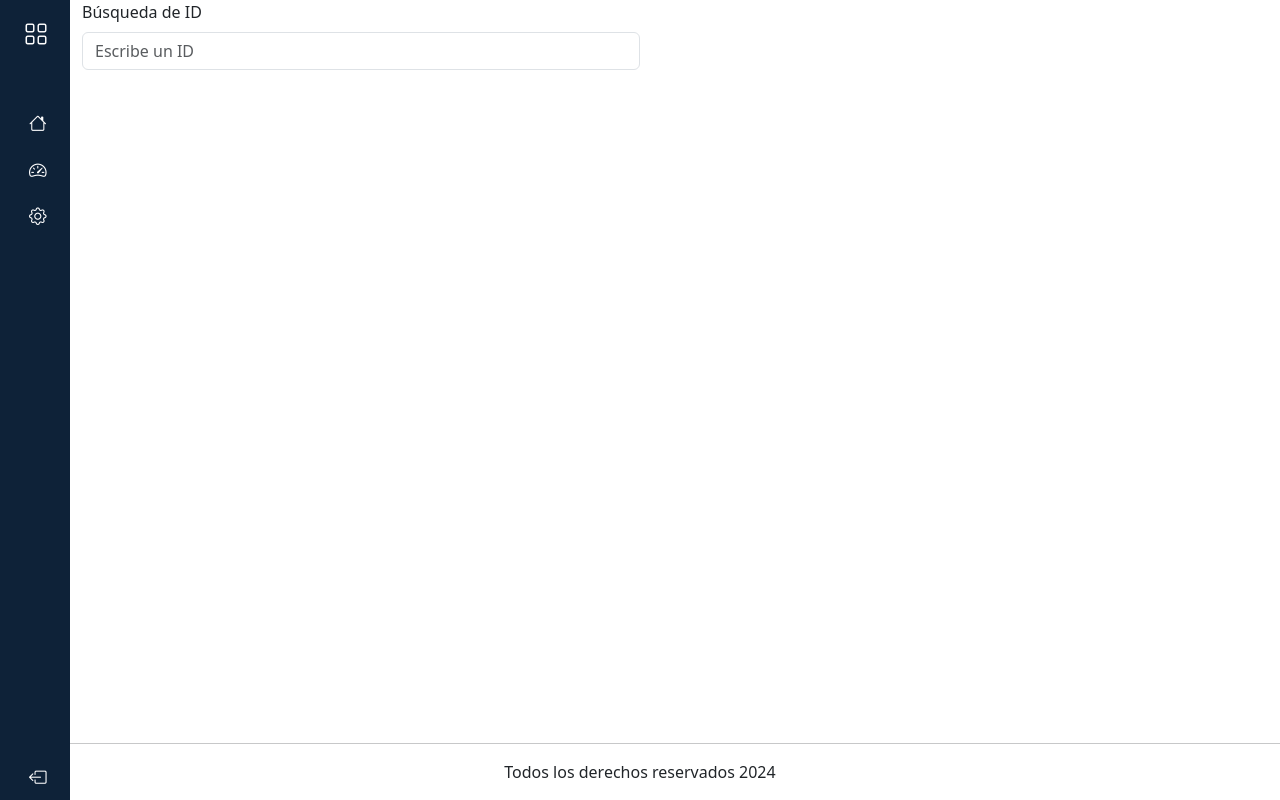
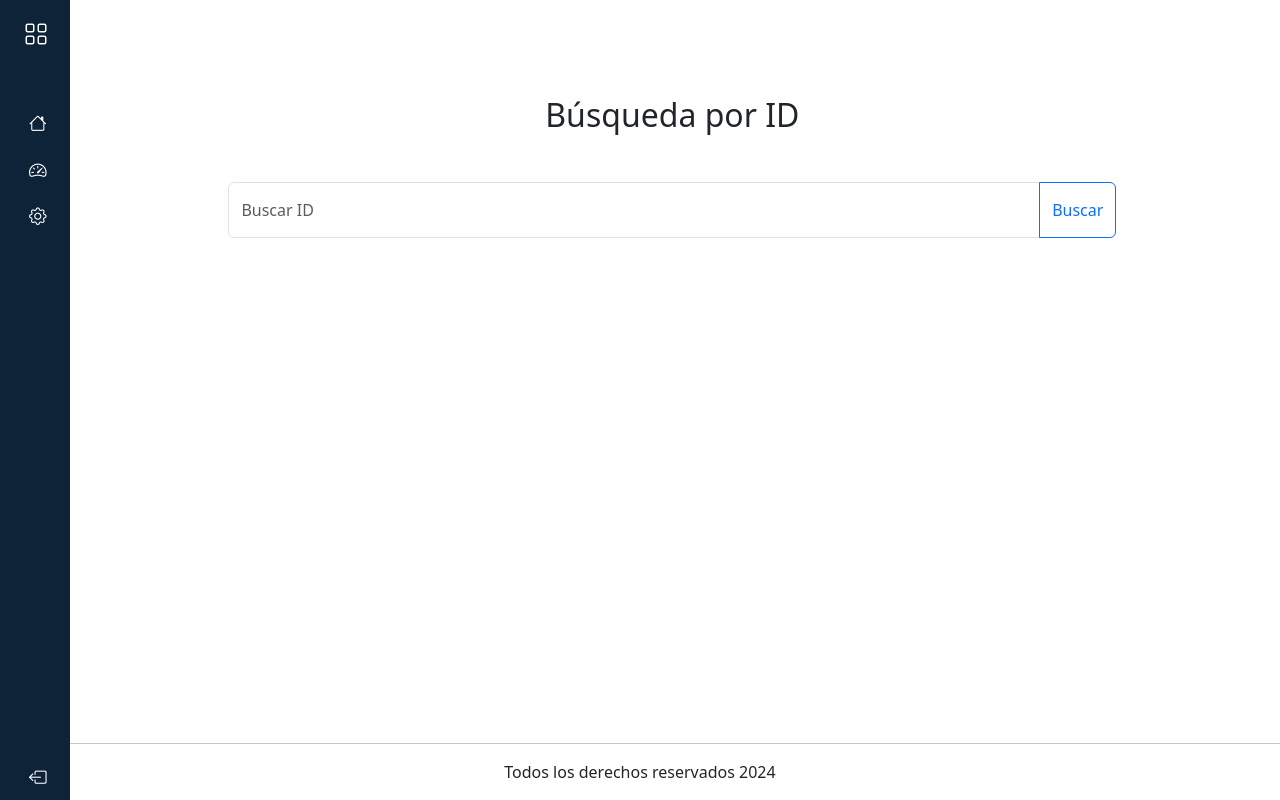
Before and after one commit to danieljpay/gymbro_front, an Angular app: page / in a window 1280 px wide. Built offline with nearby package versions, Linux system fonts and the light colour scheme.

Commit message:
Search-id component added

```diff
--- /dev/null
+++ b/src/app/components/search-id/search-id.component.html
@@ -0,0 +1,6 @@
+<div class="row justify-content-center mt-5 mb-5">
+    <div class="input-group search_input_id_div">
+        <input type="text" id="search_input_id" placeholder="Buscar ID" class="form-control fst-normal">
+        <button class="btn btn-outline-primary" type="button">Buscar</button>
+    </div>
+</div>
--- /dev/null
+++ b/src/app/components/search-id/search-id.component.scss
@@ -0,0 +1,7 @@
+#search_input_id {
+    height: 3.5rem;
+}
+
+.search_input_id_div {
+    width: 80%;
+}
--- a/src/app/pages/home/home.component.html
+++ b/src/app/pages/home/home.component.html
@@ -1,9 +1,10 @@
 <div class="container">
     <form action="">
-        <div class="align-middle">
-            <div class="w-50 mb-3">
-                <label for="search_input_id" class="form-label">Búsqueda de ID</label>
-                <input type="text" id="search_input_id" placeholder="Escribe un ID" class="form-control">
+        <div class="content mt-5 pt-5">
+            <h2 class="row justify-content-center">Búsqueda por ID</h2>
+            <app-search-id></app-search-id>
+            <div id="id_founded_show">
+
             </div>
         </div>
     </form>
--- a/src/app/pages/home/home.component.scss
+++ b/src/app/pages/home/home.component.scss
@@ -0,0 +1,3 @@
+.container {
+    margin-left: 8%;
+}
--- a/src/app/pages/home/home.component.ts
+++ b/src/app/pages/home/home.component.ts
@@ -1,9 +1,10 @@
 import { Component } from '@angular/core';
+import { SearchIdComponent } from '../../components/search-id/search-id.component';
 
 @Component({
   selector: 'app-home',
   standalone: true,
-  imports: [],
+  imports: [SearchIdComponent],
   templateUrl: './home.component.html',
   styleUrl: './home.component.scss'
 })
```
Also changed, not shown: src/app/components/search-id/search-id.component.ts (added, +12 -0 lines), 1 other file (tests, documents, lock files or other folders).
